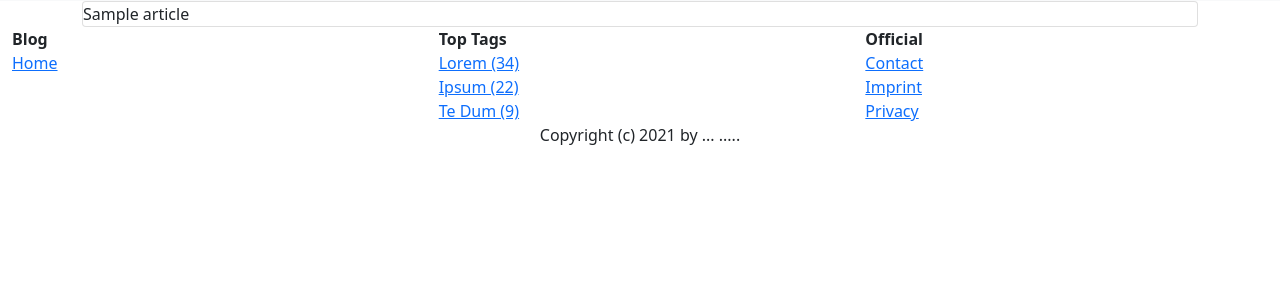
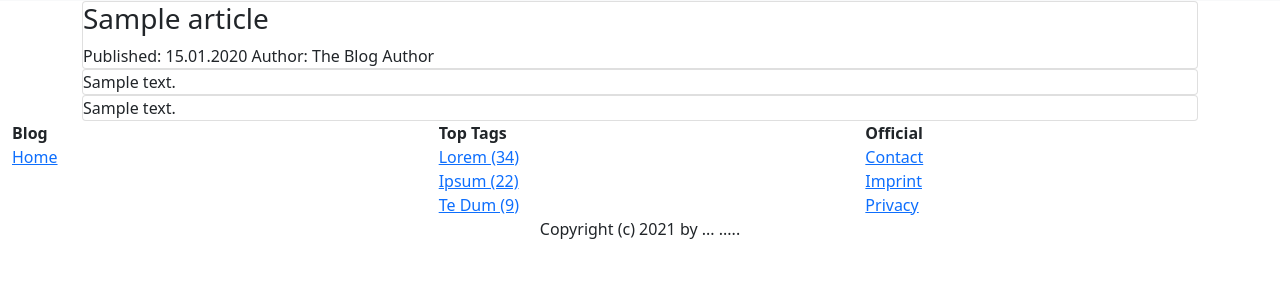
Before and after one commit to eliujulian/djangoblogdemo, a Django app: a page that uses templates/blog/article-detail.html in a window 1280 px wide. Shown: the part 55-356 px from the top of the page. Run offline with Django 3.2, Linux system fonts and the light colour scheme; tables that the repository leaves empty hold one stand-in row (values such as "Sample post").

Commit message:
article-detail.html improved structure

```diff
--- a/templates/blog/article-detail.html
+++ b/templates/blog/article-detail.html
@@ -3,8 +3,29 @@
 
 {% block content %}
     <div class="container">
+        <!-- Head -->
         <div class="card">
-            {{ object }}
+            <h3>{{ object.title }}</h3>
+            Published: {{ object.date|date:"d.m.Y" }}
+            Author: The Blog Author  <!-- todo genereate from db -->
         </div>
+
+        <!-- Content -->
+        <div class="card">
+            {{ object.content }}
+        </div>
+        <!-- Comments -->
+
+        {% for comment in object.blogcomment_set.all %}
+            <div class="card">
+                {{ comment }}
+            </div>
+        {% endfor %}
+
+        {% if user.is_superuser %}
+            <!-- Superuser Buttons -->
+
+        {% endif %}
+
     </div>
 {% endblock content %}
```
